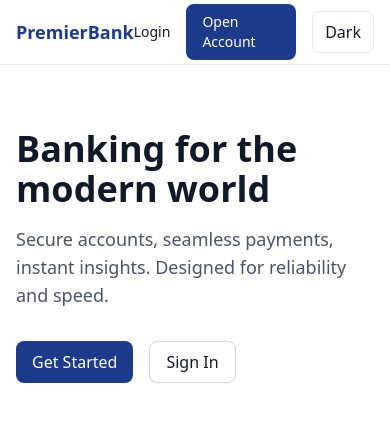
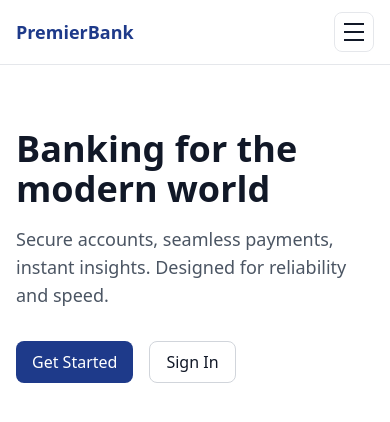
Before and after one commit to hybeprojects/dashboard, a Next.js app in the folder apps/web/: page / in a window 390 px wide. Shown: the top 422 px of the page. Built offline with nearby package versions, Linux system fonts and the light colour scheme; no server answers.

Commit message:
Make Navbar responsive with hamburger menu and mobile drawer
cgen-1d3e4ff5c83f45c3aff6ad405e592ce4

```diff
--- a/apps/web/components/Navbar.tsx
+++ b/apps/web/components/Navbar.tsx
@@ -1,18 +1,49 @@
 import Link from 'next/link';
-import { motion } from 'framer-motion';
+import { motion, AnimatePresence } from 'framer-motion';
 import ThemeToggle from '../lib/theme';
+import { useState } from 'react';
 
 export default function Navbar() {
+  const [open, setOpen] = useState(false);
   return (
     <motion.nav className="navbar" initial={{ y: -20, opacity: 0 }} animate={{ y: 0, opacity: 1 }}>
       <div className="section flex h-16 items-center justify-between">
         <Link href="/" className="text-lg font-semibold text-primary">PremierBank</Link>
-        <div className="flex items-center gap-4">
+        <div className="hidden md:flex items-center gap-4">
           <Link href="/login" className="text-sm">Login</Link>
           <Link href="/register" className="btn-primary text-sm">Open Account</Link>
           <ThemeToggle />
         </div>
+        <button
+          className="md:hidden inline-flex items-center justify-center w-10 h-10 rounded-lg border border-gray-200 dark:border-gray-800"
+          aria-label="Open menu"
+          aria-expanded={open}
+          onClick={() => setOpen((v) => !v)}
+        >
+          <span className="sr-only">Menu</span>
+          <div className="space-y-1.5">
+            <span className={`block h-0.5 w-5 bg-current transition-transform ${open ? 'translate-y-1.5 rotate-45' : ''}`}></span>
+            <span className={`block h-0.5 w-5 bg-current ${open ? 'opacity-0' : ''}`}></span>
+            <span className={`block h-0.5 w-5 bg-current transition-transform ${open ? '-translate-y-1.5 -rotate-45' : ''}`}></span>
+          </div>
+        </button>
       </div>
+      <AnimatePresence>
+        {open && (
+          <motion.div
+            initial={{ opacity: 0, y: -10 }}
+            animate={{ opacity: 1, y: 0 }}
+            exit={{ opacity: 0, y: -10 }}
+            className="md:hidden border-t border-gray-200 dark:border-gray-800"
+          >
+            <div className="section py-4 flex flex-col gap-3">
+              <Link href="/login" className="py-2" onClick={() => setOpen(false)}>Login</Link>
+              <Link href="/register" className="btn-primary text-center" onClick={() => setOpen(false)}>Open Account</Link>
+              <div className="pt-2"><ThemeToggle /></div>
+            </div>
+          </motion.div>
+        )}
+      </AnimatePresence>
     </motion.nav>
   );
 }
```
